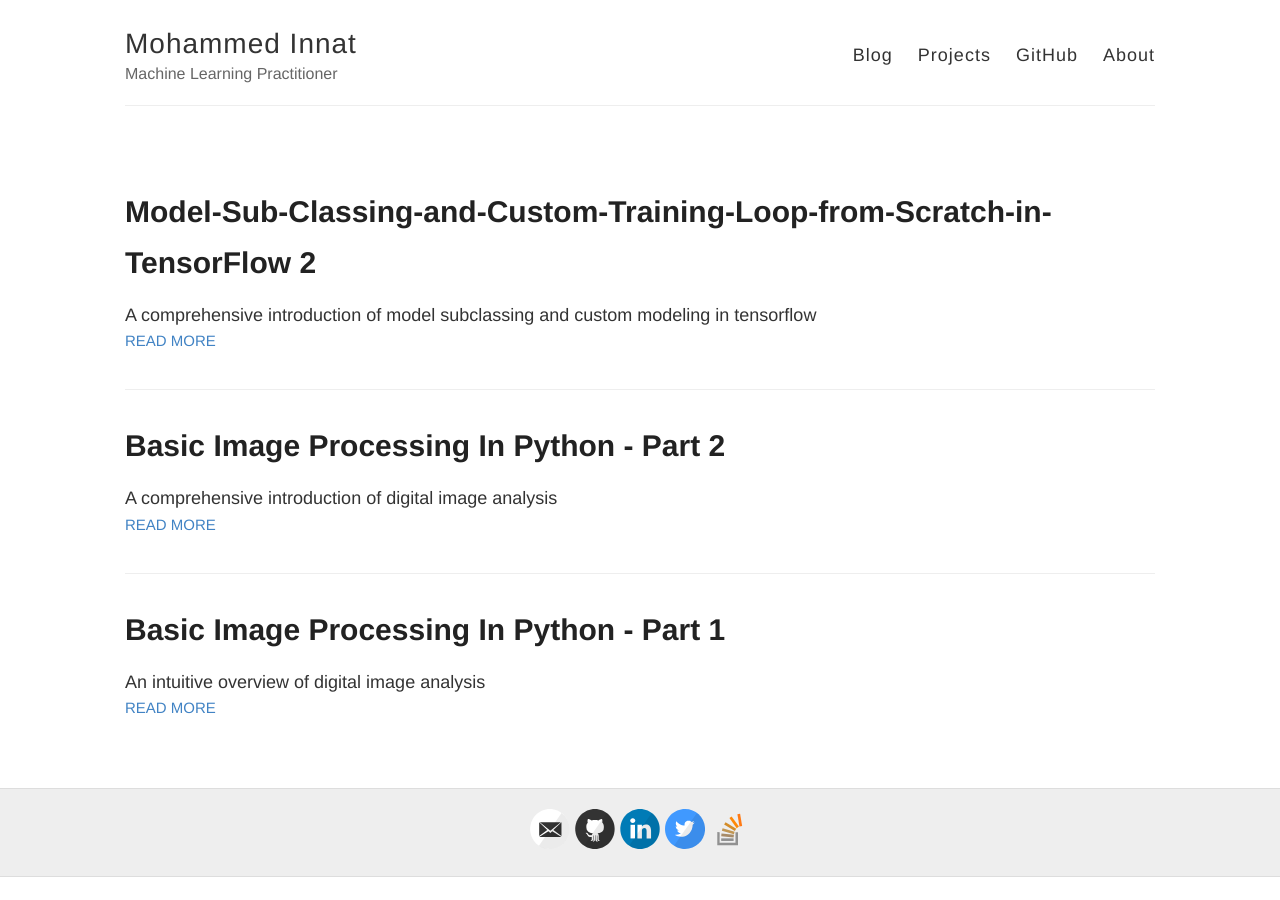
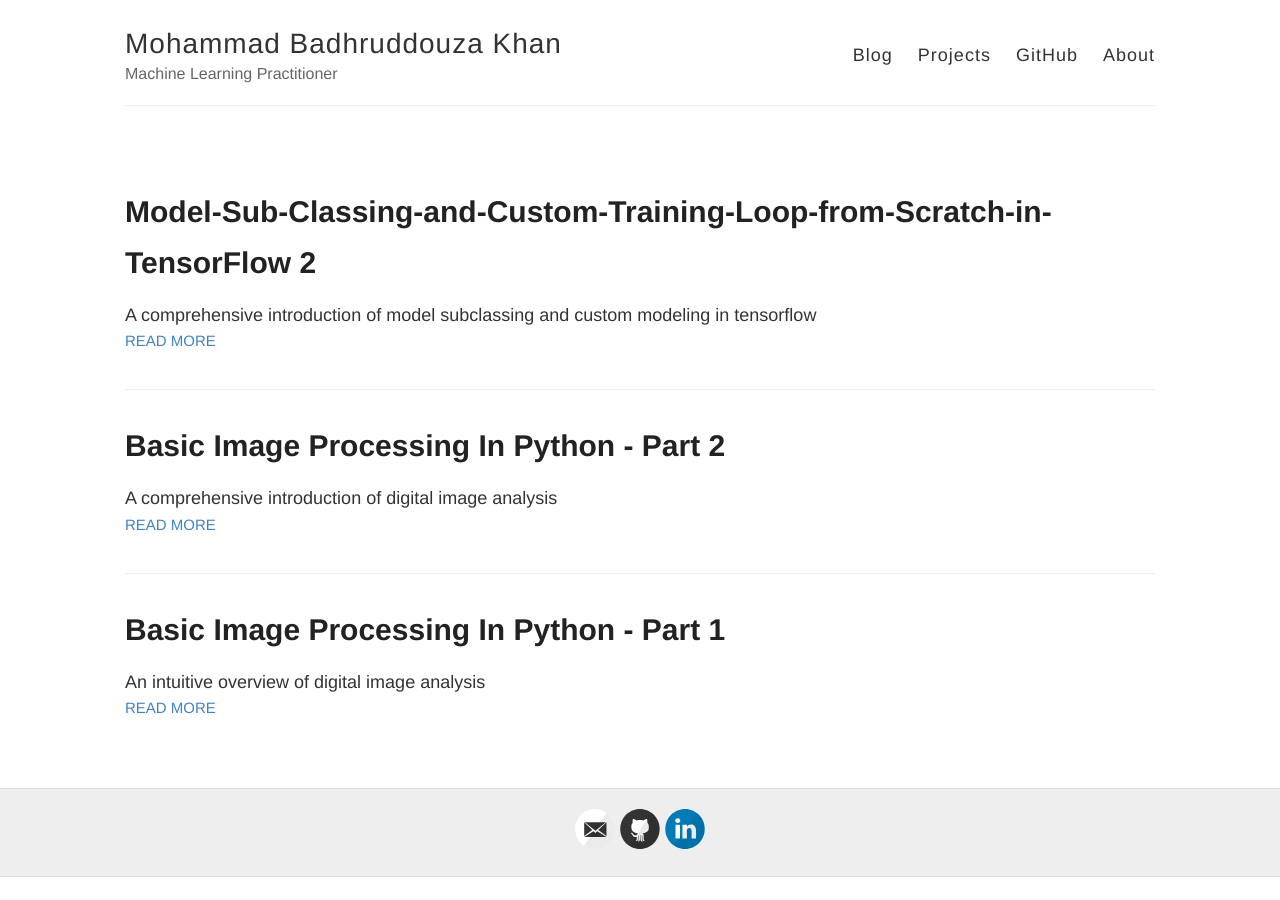
Before and after one commit to kaium123/buffyhridoy.github.io, a Jekyll site: the page built from index.html, in a window 1280 px wide. Built offline with Jekyll 4.4.1, drawn with Linux system fonts in a browser that asks for light colours.

Commit message:
Update _config.yml

```diff
--- a/_config.yml
+++ b/_config.yml
@@ -3,7 +3,7 @@
 #
 
 # Name of your site (displayed in the header)
-name: Mohammed Innat
+name: Mohammad Badhruddouza Khan
 
 # Short bio or description (displayed in the header)
 description: Machine Learning Practitioner
@@ -18,16 +18,16 @@ avatar: https://raw.githubusercontent.com/barryclark/jekyll-now/master/images/je
 # Includes an icon in the footer for each username you enter
 footer-links:
   dribbble:
-  email: innat1994@gmail.com
+  email: badhruddouza@gmail.com
   facebook:
   flickr:
-  github: innat
+  github: buffyhridoy
   instagram:
   linkedin: innat2k14
   pinterest:
   rss: # just type anything here for a working RSS icon
-  twitter: innat_2k14
-  stackoverflow: users/9215780/m-innat # your stackoverflow profile, e.g. "users/50476/bart-kiers"
+  twitter:
+  stackoverflow:  # your stackoverflow profile, e.g. "users/50476/bart-kiers"
   youtube: # channel/<your_long_string> or user/<user-name>
   googleplus: # anything in your profile username that comes after plus.google.com/
 
@@ -37,7 +37,7 @@ footer-links:
 disqus:
 
 # Enter your Google Analytics web tracking code (e.g. UA-2110908-2) to activate tracking
-google_analytics:
+google_analytics: UA-213430886-1
 
 # Your website URL (e.g. http://barryclark.github.io or http://www.barryclark.co)
 # Used for Sitemap.xml and your RSS feed
```
